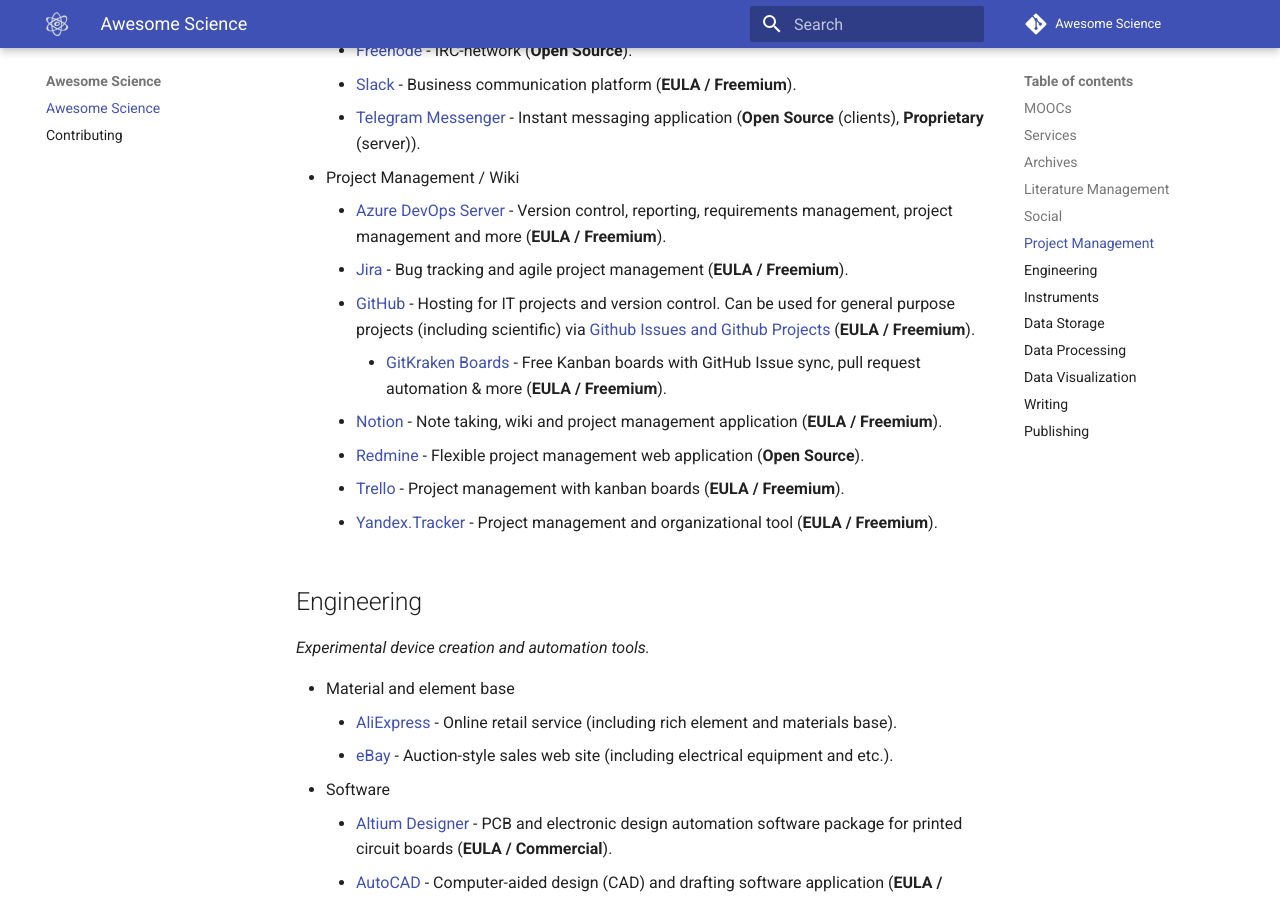
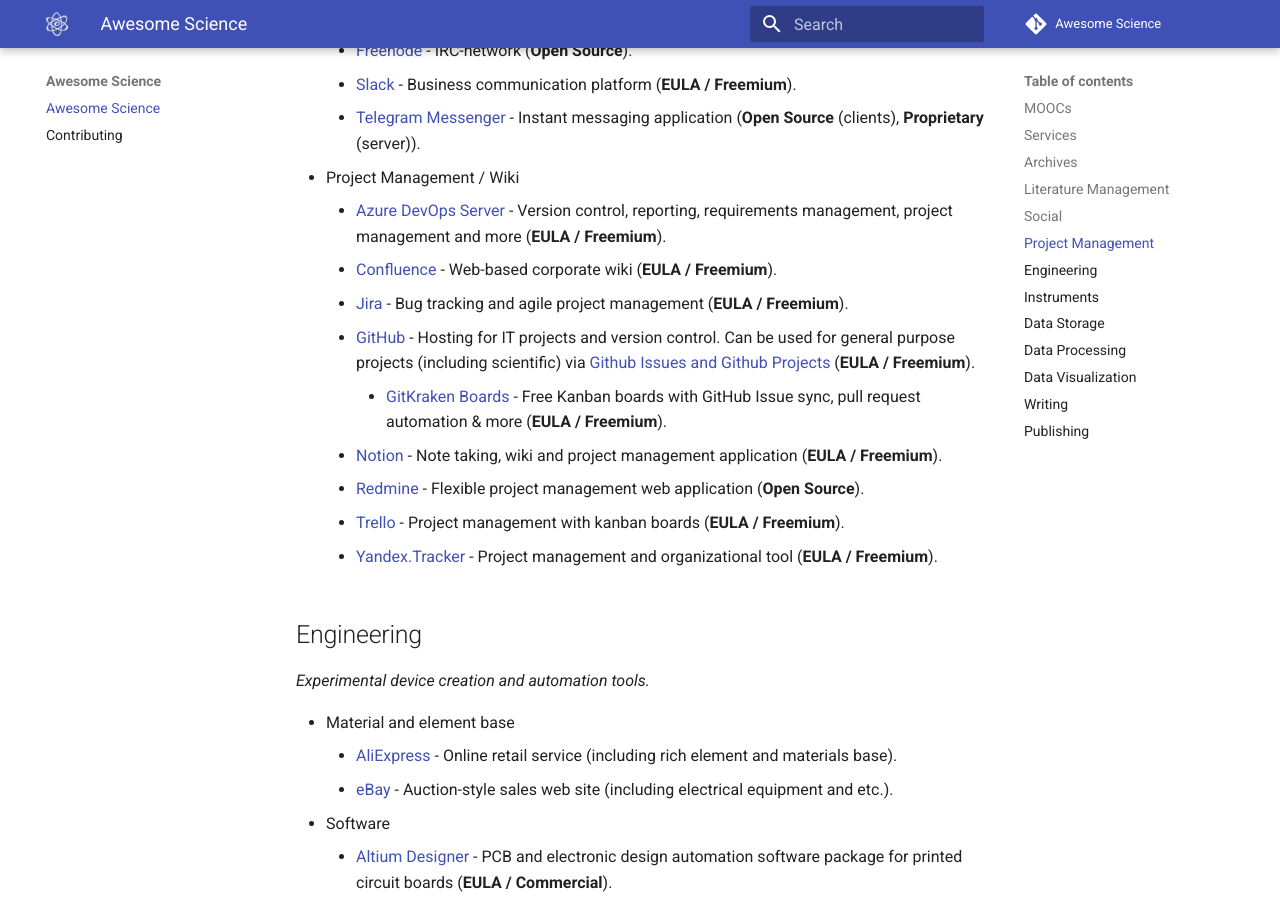
Before and after one commit to deverte/awesome-science, an MkDocs documentation site: the page built from docs/index.md, in a window 1280 px wide and 900 px high, scrolled down 2472 px. Built offline with MkDocs 1.6.1 and Material for MkDocs 9.7.7, drawn with Linux system fonts in a browser that asks for light colours; comment, search, counter and statistics services are not loaded.

Commit message:
Added Confluence

```diff
--- a/docs/index.md
+++ b/docs/index.md
@@ -73,6 +73,7 @@
     - [Telegram Messenger](https://telegram.org/) - Instant messaging application (**Open Source** (clients), **Proprietary** (server)).
 - Project Management / Wiki
     - [Azure DevOps Server](https://azure.microsoft.com/services/devops/server/) - Version control, reporting, requirements management, project management and more (**EULA / Freemium**).
+    - [Confluence](https://www.atlassian.com/software/confluence) - Web-based corporate wiki (**EULA / Freemium**).
     - [Jira](https://www.atlassian.com/software/jira) - Bug tracking and agile project management (**EULA / Freemium**).
     - [GitHub](https://github.com/) - Hosting for IT projects and version control. Can be used for general purpose projects (including scientific) via [Github Issues and Github Projects](https://github.com/features/project-management/) (**EULA / Freemium**).
         - [GitKraken Boards](https://www.gitkraken.com/boards) - Free Kanban boards with GitHub Issue sync, pull request automation & more (**EULA / Freemium**).
```
Also changed, not shown: README.md (+1 -0 lines), site/index.html, site/search/search_index.json, 1 other file.
